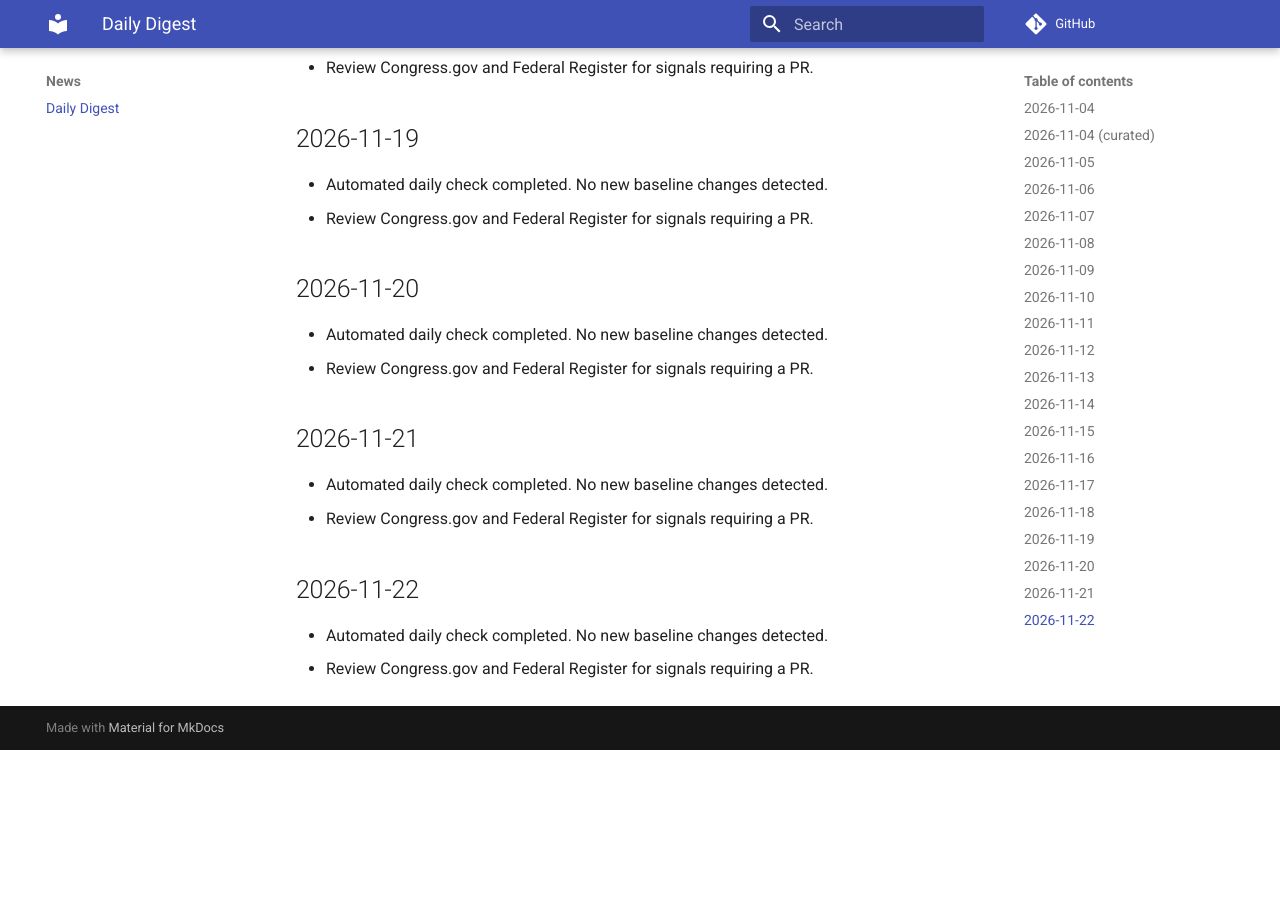
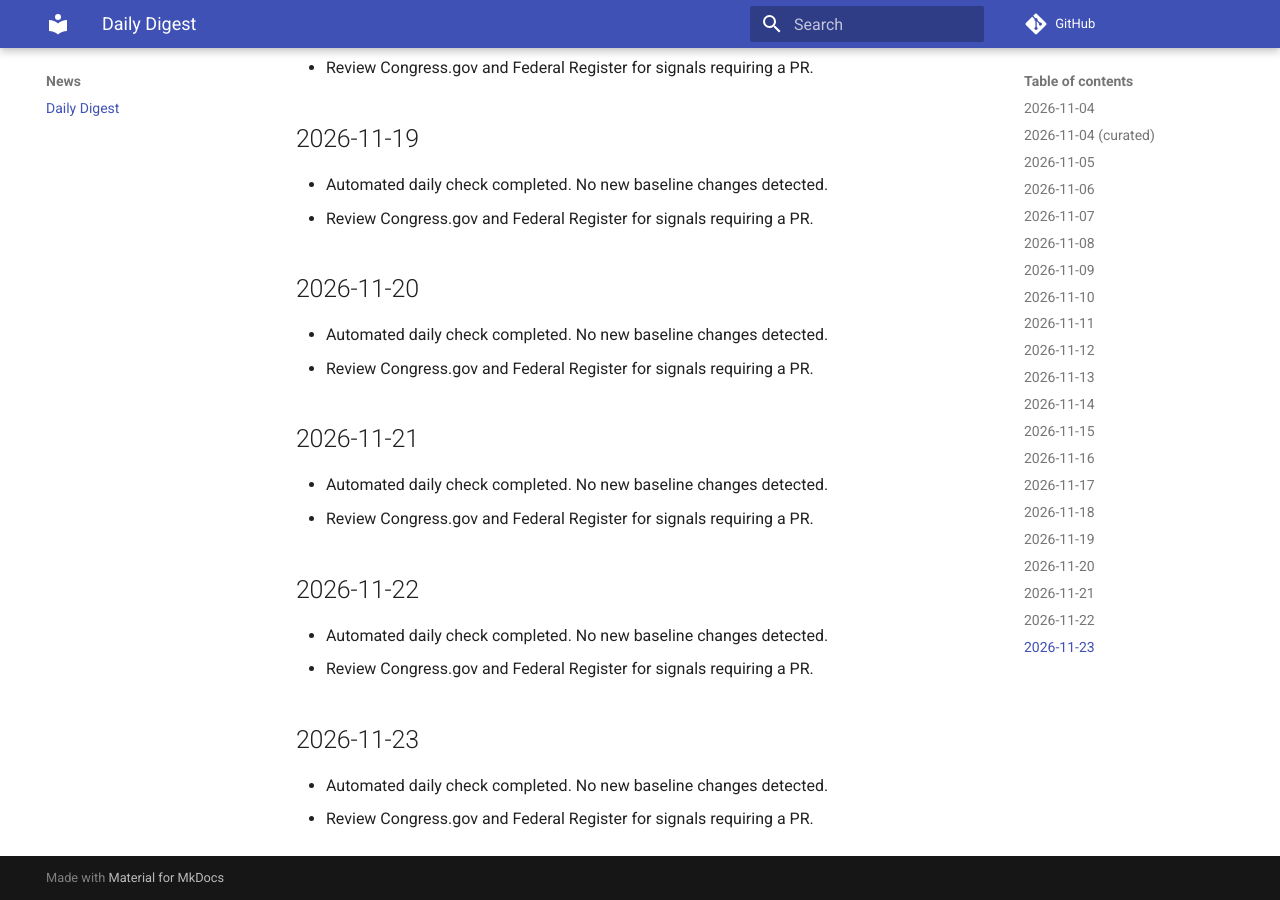
Before and after one commit to felipelago17/Congressional-Influence-Sanctions-Export-Controls, an MkDocs documentation site: the page built from docs/news/digest.md, in a window 1280 px wide and 900 px high, scrolled down 2644 px. Built offline with MkDocs 1.6.1 and Material for MkDocs 9.7.7, drawn with Linux system fonts in a browser that asks for light colours; comment, search, counter and statistics services are not loaded; before the commit the page ends 3394 px from its top, so only the background shows below that.

Commit message:
chore: daily digest

```diff
--- a/docs/news/digest.md
+++ b/docs/news/digest.md
@@ -100,3 +100,8 @@ Automated updates only. Tracker rows are added via pull request.
 
 - Automated daily check completed. No new baseline changes detected.
 - Review Congress.gov and Federal Register for signals requiring a PR.
+
+## 2026-11-23
+
+- Automated daily check completed. No new baseline changes detected.
+- Review Congress.gov and Federal Register for signals requiring a PR.
```
